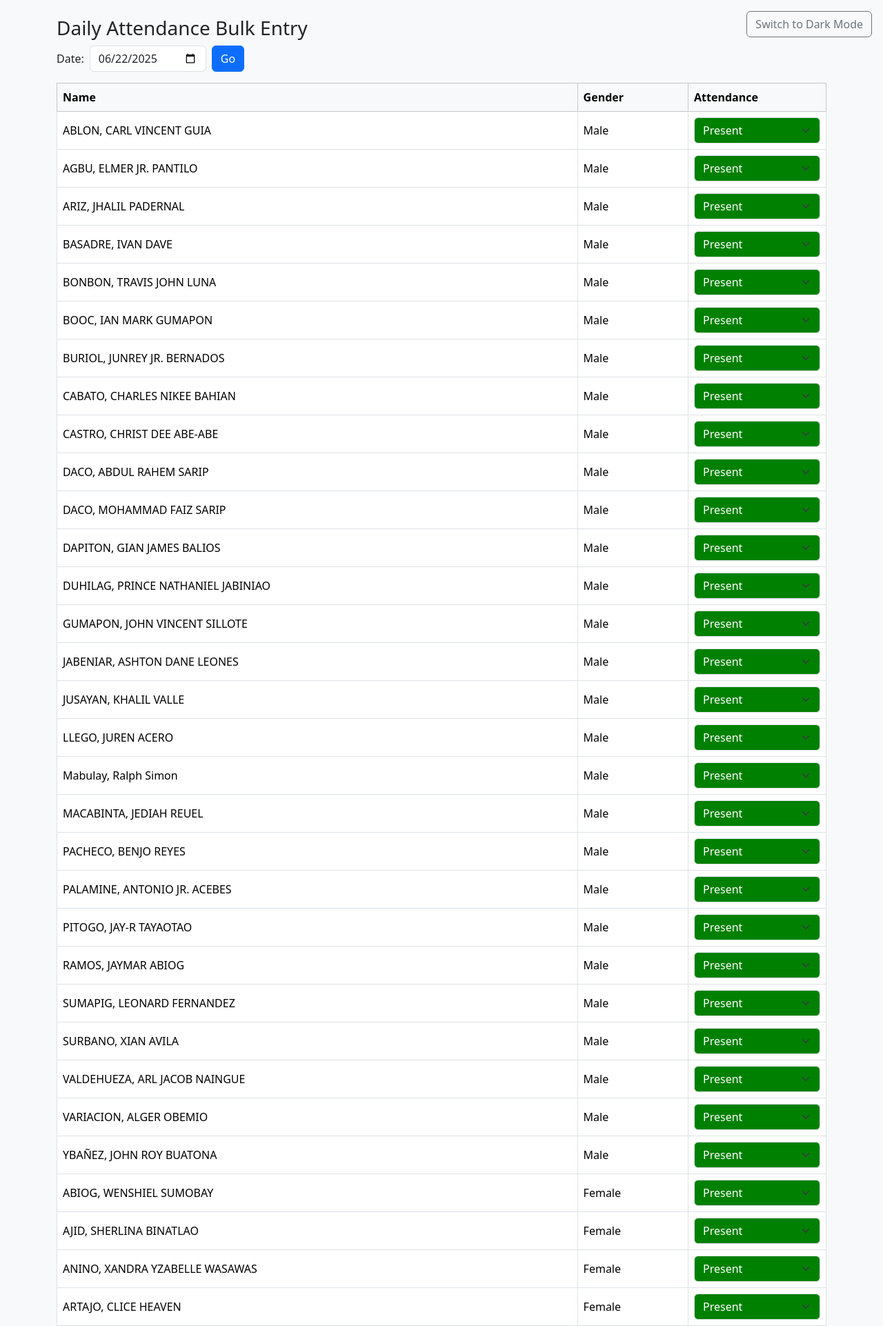
After one commit to ChampRedRalph/classroom-management-system, a PHP site: page /attendance_bulk.php in a window 1280 px wide. The commit adds this page. Shown: the top 1922 px of the page at 69% size. Run offline with PHP 8.4, Linux system fonts and the light colour scheme; a user stored in the database is signed in; data comes from the database, SQL or seed files in the repository; both versions use the stored data as it was after the commit.

Commit message:
Attendance Bulk  Updated
- attendance bulk
- color specific
- updated sample database

```diff
--- /dev/null
+++ b/attendance_bulk.php
@@ -0,0 +1,164 @@
+<?php
+// filepath: e:\xampp\htdocs\classroom-management-system\attendance_bulk.php
+session_start();
+require 'db_connect.php';
+
+if (!isset($_SESSION['user_id'])) {
+    header('Location: login.php');
+    exit;
+}
+
+// Get date from form or default to today
+$date = $_GET['date'] ?? date('Y-m-d');
+
+// Fetch students
+$stmt = $pdo->query("SELECT lrn, first_name, last_name, gender FROM tbl_students ORDER BY gender, last_name, first_name");
+$students = $stmt->fetchAll();
+
+// Handle form submission
+if ($_SERVER['REQUEST_METHOD'] === 'POST') {
+    $date = $_POST['date'];
+    foreach ($_POST['attendance'] as $lrn => $status) {
+        // Get student id
+        $stmt = $pdo->prepare("SELECT id FROM tbl_students WHERE lrn = ?");
+        $stmt->execute([$lrn]);
+        $student = $stmt->fetch();
+        if ($student) {
+            // Insert or update attendance
+            $stmt2 = $pdo->prepare("REPLACE INTO tbl_attendance_raw (student_id, day, month, school_year, am_status, pm_status) VALUES (?, ?, ?, ?, ?, ?)");
+            $day = date('j', strtotime($date));
+            $month = date('F', strtotime($date));
+            $school_year = $_POST['school_year'] ?? date('Y') . '-' . (date('Y')+1);
+            // For simplicity, mark both AM and PM the same
+            $stmt2->execute([$student['id'], $day, $month, $school_year, $status, $status]);
+        }
+    }
+    $success = "Attendance saved for $date!";
+}
+
+?>
+<!DOCTYPE html>
+<html>
+<head>
+    <title>Daily Attendance Bulk Entry</title>
+    <link href="https://cdn.jsdelivr.net/npm/bootstrap@5.3.3/dist/css/bootstrap.min.css" rel="stylesheet">
+</head>
+<body class="bg-light">
+<div class="container py-4">
+    <h3>Daily Attendance Bulk Entry</h3>
+    <form method="get" class="mb-3">
+        <div class="row g-2 align-items-center">
+            <div class="col-auto">
+                <label for="date" class="col-form-label">Date:</label>
+            </div>
+            <div class="col-auto">
+                <input type="date" id="date" name="date" class="form-control" value="<?= htmlspecialchars($date) ?>" required>
+            </div>
+            <div class="col-auto">
+                <button type="submit" class="btn btn-primary">Go</button>
+            </div>
+        </div>
+    </form>
+    <?php if (!empty($success)): ?>
+        <div class="alert alert-success"><?= htmlspecialchars($success) ?></div>
+    <?php endif; ?>
+    <form method="post">
+        <input type="hidden" name="date" value="<?= htmlspecialchars($date) ?>">
+        <input type="hidden" name="school_year" value="<?= date('Y') . '-' . (date('Y')+1) ?>">
+        <table class="table table-bordered align-middle">
+            <thead class="table-light">
+                <tr>
+                    <th>Name</th>
+                    <th>Gender</th>
+                    <th style="width:200px;">Attendance</th>
+                </tr>
+            </thead>
+            <tbody>
+                <?php foreach ($students as $student): ?>
+                    <tr>
+                        <td><?= htmlspecialchars($student['last_name'] . ', ' . $student['first_name']) ?></td>
+                        <td><?= htmlspecialchars($student['gender']) ?></td>
+                        <td>
+                            <select name="attendance[<?= htmlspecialchars($student['lrn']) ?>]" class="form-select attendance-select" required>
+                                <option value="">Select</option>
+                                <option value="Present" style="color:green;" selected>Present</option>
+                                <option value="Absent" style="color:red;">Absent</option>
+                                <option value="HD" style="color:orange;">Half Day</option>
+                            </select>
+                            <script>
+                            document.addEventListener('DOMContentLoaded', function() {
+                                function updateSelectColor(select) {
+                                    let color = '';
+                                    let bg = '';
+                                    switch(select.value) {
+                                        case 'Present':
+                                            color = 'white';
+                                            bg = 'green';
+                                            break;
+                                        case 'Absent':
+                                            color = 'white';
+                                            bg = 'red';
+                                            break;
+                                        case 'HD':
+                                            color = 'black';
+                                            bg = 'orange';
+                                            break;
+                                        default:
+                                            color = '';
+                                            bg = '';
+                                            break;
+                                    }
+                                    select.style.color = color;
+                                    select.style.backgroundColor = bg;
+                                }
+                                document.querySelectorAll('.attendance-select').forEach(function(select) {
+                                    updateSelectColor(select);
+                                    select.addEventListener('change', function() {
+                                        updateSelectColor(this);
+                                    });
+                                });
+                            });
+                            </script>
+                        </td>
+                    </tr>
+                <?php endforeach; ?>
+            </tbody>
+        </table>
+        <button type="submit" class="btn btn-success">Save Attendance</button>
+        <a href="manage_class.php" class="btn btn-secondary">Back to Class</a>
+    </form>
+</div>
+<button id="theme-toggle" class="btn btn-outline-secondary position-fixed" style="top: 1rem; right: 1rem; z-index: 1050;">
+    Switch to Dark Mode
+</button>
+<script>
+    function setTheme(theme) {
+        if (theme === 'dark') {
+            document.body.classList.add('bg-dark', 'text-light');
+            document.querySelectorAll('.card, .navbar, .table, .form-control, .form-select').forEach(el => {
+                el.classList.add('bg-dark', 'text-light', 'border-secondary');
+            });
+            document.getElementById('theme-toggle').textContent = 'Switch to Light Mode';
+        } else {
+            document.body.classList.remove('bg-dark', 'text-light');
+            document.querySelectorAll('.card, .navbar, .table, .form-control, .form-select').forEach(el => {
+                el.classList.remove('bg-dark', 'text-light', 'border-secondary');
+            });
+            document.getElementById('theme-toggle').textContent = 'Switch to Dark Mode';
+        }
+        localStorage.setItem('theme', theme);
+    }
+
+    document.addEventListener('DOMContentLoaded', function() {
+        const savedTheme = localStorage.getItem('theme') || 'light';
+        setTheme(savedTheme);
+
+        document.getElementById('theme-toggle').addEventListener('click', function() {
+            const currentTheme = localStorage.getItem('theme') === 'dark' ? 'light' : 'dark';
+            setTheme(currentTheme);
+        });
+    });
+</script>
+<script src="https://cdn.jsdelivr.net/npm/bootstrap@5.3.3/dist/js/bootstrap.bundle.min.js"></script>
+</body>
+</html>
--- a/manage_class.php
+++ b/manage_class.php
@@ -169,6 +169,7 @@ $total_female = count(array_filter($students, fn($s) => $s['gender'] === 'Female
             </div>
             <div class="card-body">
             <a href="sf2_report.php" class="btn btn-primary" target="_blank">Generate SF2 Attendance Report</a>
+            <a href="attendance_bulk.php" class="btn btn-warning">Bulk Attendance Entry</a>
             </div>
         </div>
         <a href="index.php" class="btn btn-secondary">Back to Dashboard</a>
```
Also changed, not shown: database.sql (+59 -39 lines).
